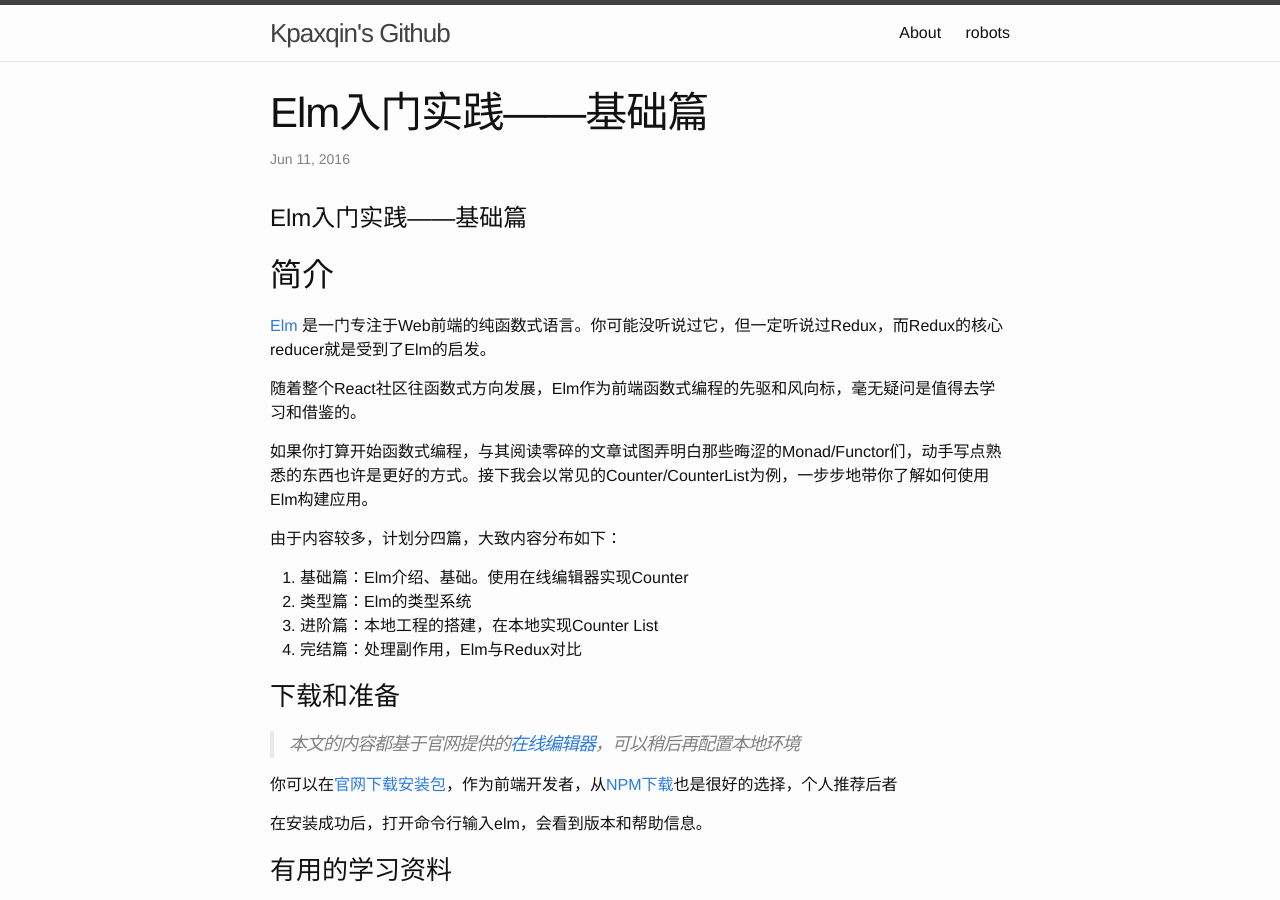
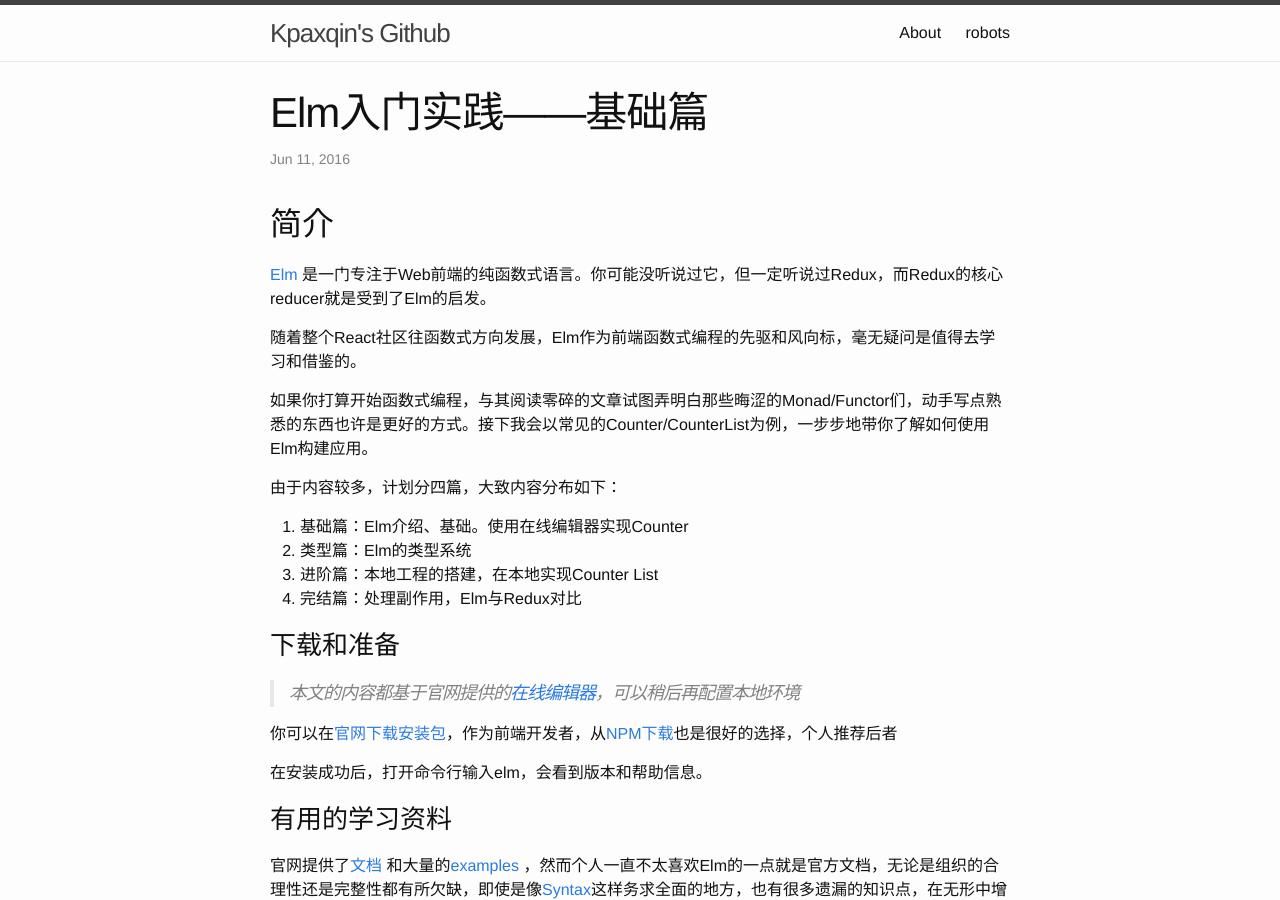
Before and after one commit to kpaxqin/kpaxqin.github.io, a Jekyll site: the page built from _posts/2016-06-11-Learn_Elm_in_actions.markdown, in a window 1280 px wide and 900 px high. Built offline with Jekyll 4.4.1, drawn with Linux system fonts in a browser that asks for light colours; Markdown is read by kramdown in place of the engine named in the settings.

Commit message:
Update 2016-06-11-Learn_Elm_in_actions.markdown

```diff
--- a/_posts/2016-06-11-Learn_Elm_in_actions.markdown
+++ b/_posts/2016-06-11-Learn_Elm_in_actions.markdown
@@ -5,8 +5,6 @@ description: "Learn you a elm for great good."
 date:   2016-06-11 14:50:00 -0800
 categories: elm functional-programming front-end
 ---
-
-# Elm入门实践——基础篇
 
 ## 简介
 [Elm](http://elm-lang.org/) 是一门专注于Web前端的纯函数式语言。你可能没听说过它，但一定听说过Redux，而Redux的核心reducer就是受到了Elm的启发。
```
